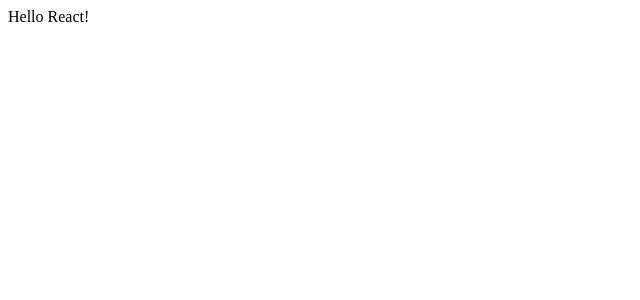
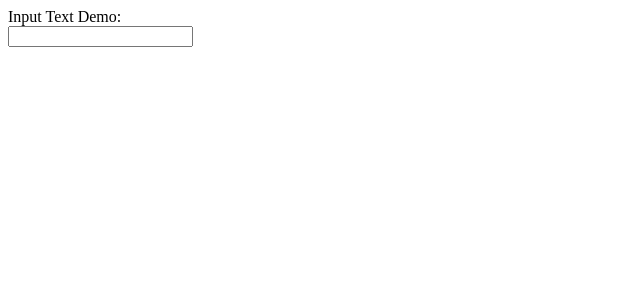
Before and after one commit to Waterstrong/react-learning, a Next.js app: page / in a window 1280 px wide. Shown: the top 300 px of the page, without its empty margins (0-640 px from the left). Built offline with nearby package versions, Linux system fonts and the light colour scheme.

Commit message:
finish input text practice

```diff
--- a/pages/index.js
+++ b/pages/index.js
@@ -1,5 +1,12 @@
-export default props => (
-  <div>
-    Hello React!
-  </div>
-)
+import Input from './input'
+
+export default props => {
+    return (
+        <div>
+            Input Text Demo:
+            <Input onChange={event => console.log(event)}
+                   onFocus={event => console.log(event)}
+                   onClick={event => console.log(event)}/>
+        </div>
+    )
+}
--- /dev/null
+++ b/pages/input.js
@@ -0,0 +1,3 @@
+export default props => (
+    <div><input type="text" {...props}/></div>
+)
```
